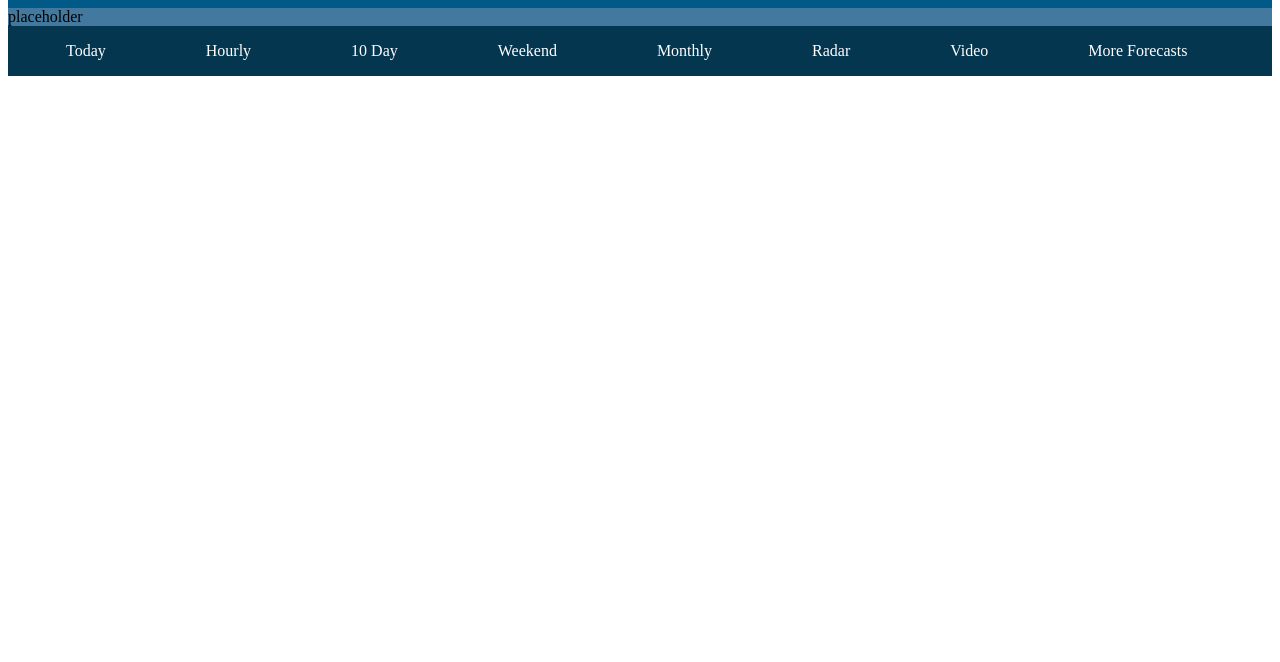
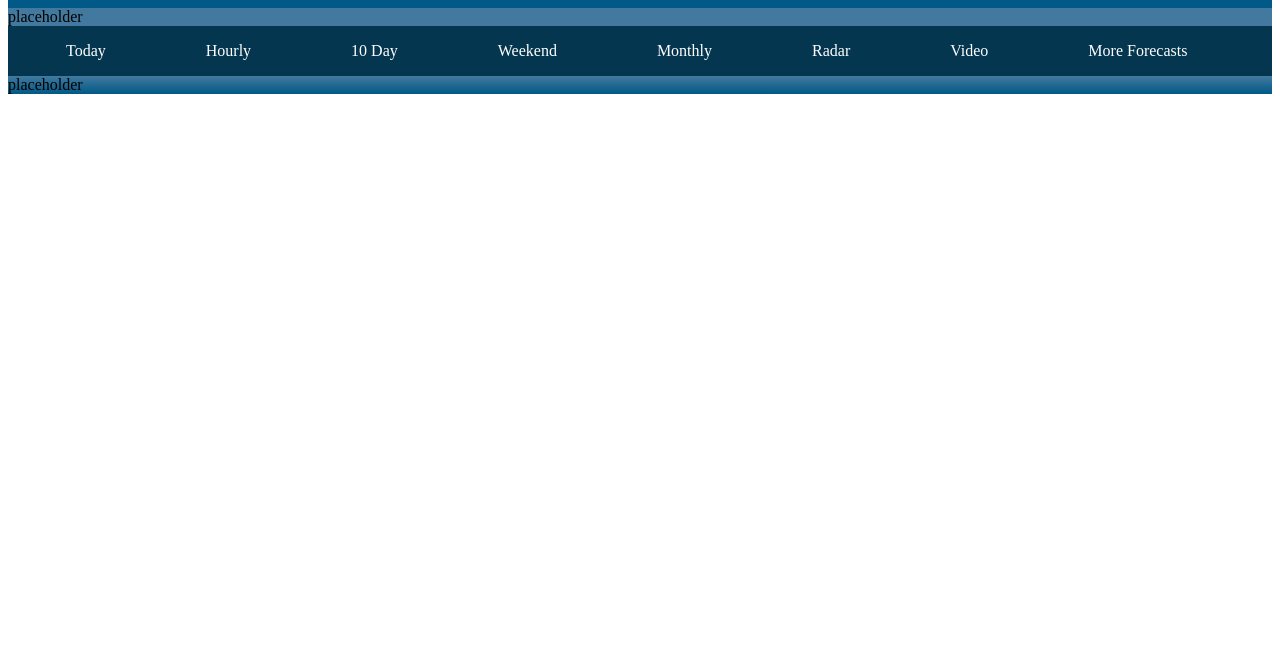
Before and after one commit to danfham/FinalCssProject, a website: page index.html in a window 1280 px wide. Shown: the part 138-800 px from the top of the page. Drawn offline with Linux system fonts and the light colour scheme.

Commit message:
added background color to main portion

```diff
--- a/index.html
+++ b/index.html
@@ -36,6 +36,10 @@
             </nav>
 
         </div>
+        <div class="content-container">
+            placeholder
+
+        </div>
 
 
 
--- a/style.css
+++ b/style.css
@@ -1,3 +1,7 @@
+.content-container{
+    background-image: linear-gradient(#43799e,#005986);
+}
+
 /***********************************
         HEADER SECTION
 ************************************/
```
